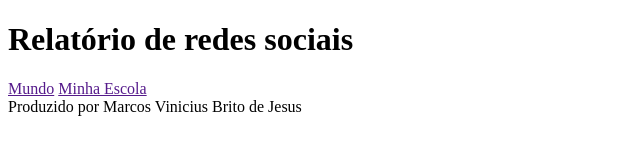
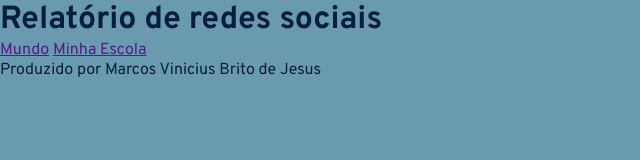
Before and after one commit to vmarcos7/3J-2Projeto, a plain HTML site: page index.html in a window 1280 px wide. Shown: the whole page, without its empty margins (0-640 px from the left). Drawn offline with Linux system fonts and the light colour scheme.

Commit message:
Add files via upload
20 09

```diff
--- a/index.html
+++ b/index.html
@@ -4,6 +4,7 @@
     <meta charset="UTF-8">
     <meta name="viewport" content="width=device-width, initial-scale=1.0">
     <title>Redes Sociais</title>
+    <link rel="stylesheet" href="style.css">
 </head>
 <body>
   <header>
--- /dev/null
+++ b/style.css
@@ -0,0 +1,17 @@
+@import url('https://fonts.googleapis.com/css2?family=Overpass:ital,wght@0,100..900;1,100..900&display=swap');
+
+:root{
+--cor-de-fundo: #6A9AB0;
+--cor-primaria: #001F3F;
+--cor-secundaria: #EAD8B1;
+--fonte:"Overpass", sans-serif;
+}
+*{
+margin: 0;
+padding: 0;
+}
+body{
+background-color: var(--cor-de-fundo);
+color: var(--cor-primaria);
+font-family: var(--fonte);
+}
```
